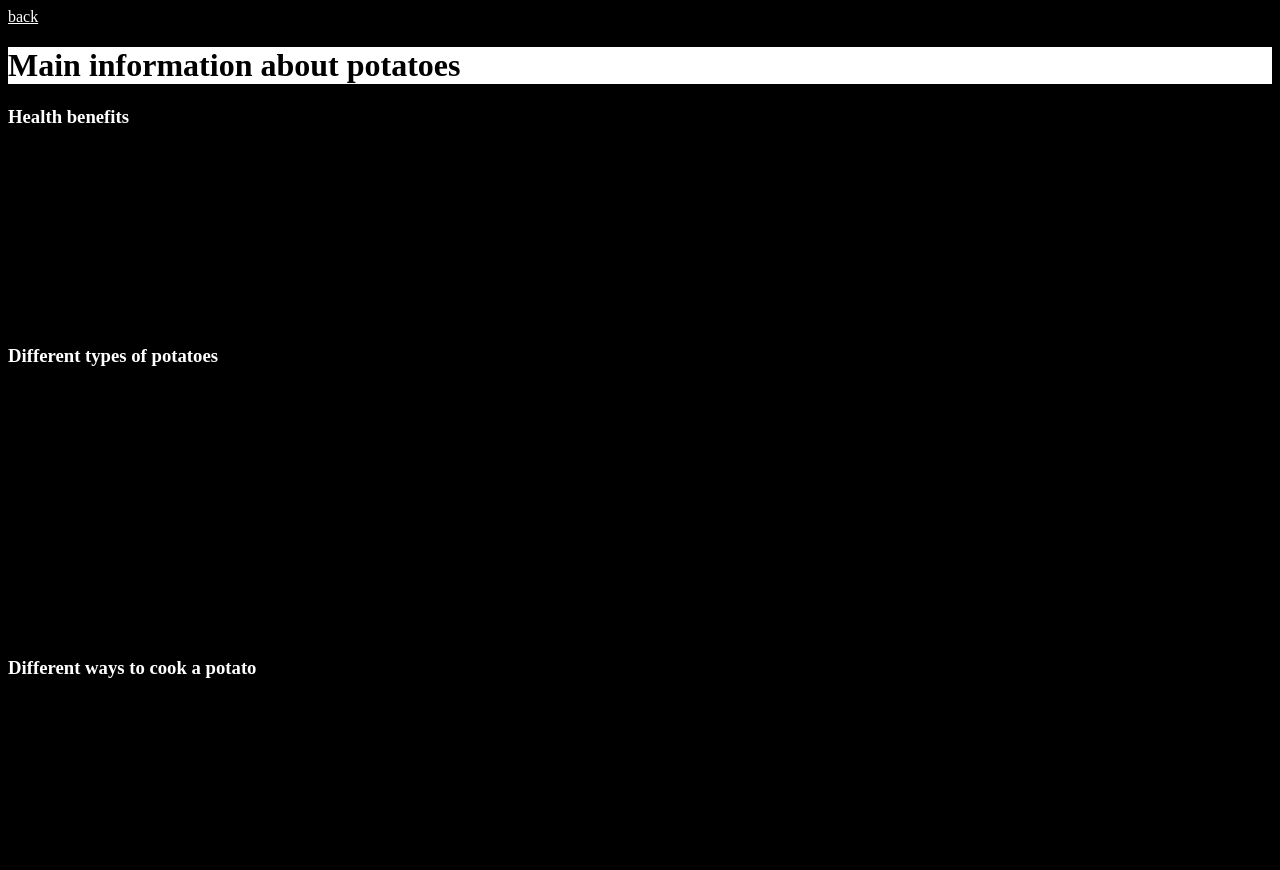
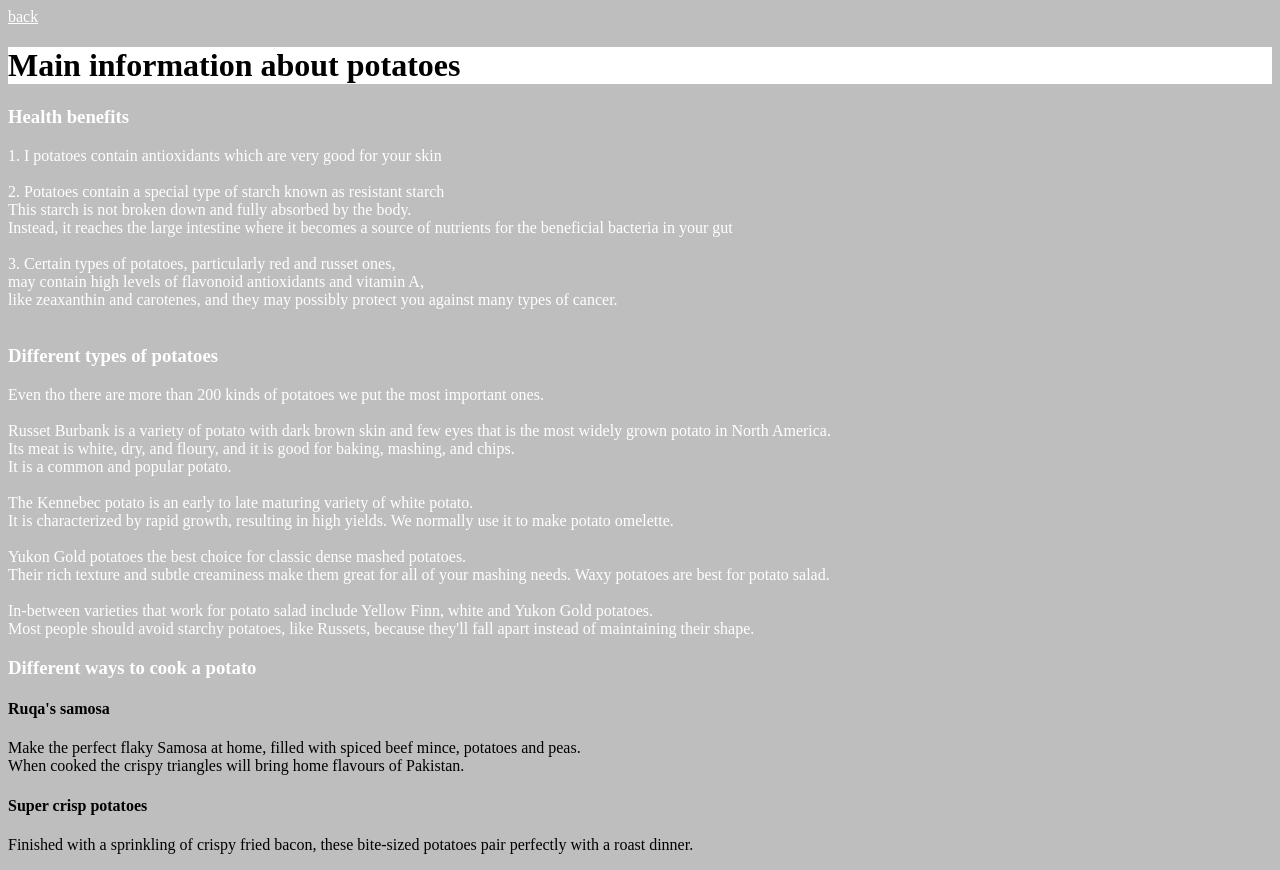
Before and after one commit to kirdavydov/potato, a plain HTML site: page main_information.html in a window 1280 px wide. Drawn offline with Linux system fonts and the light colour scheme.

Commit message:
Update styles.css

```diff
--- a/styles.css
+++ b/styles.css
@@ -1,8 +1,9 @@
 body{
-  background-color: black;
+  background-color: rgb(190,190,190);
 }
 h1{
   background-color: white;
+  width: 100;
 }
 h3{
   color: white;
@@ -11,5 +12,5 @@ a{
   color: white;
 }
 p{
-  color: black;
+  color: white;
 }
```
